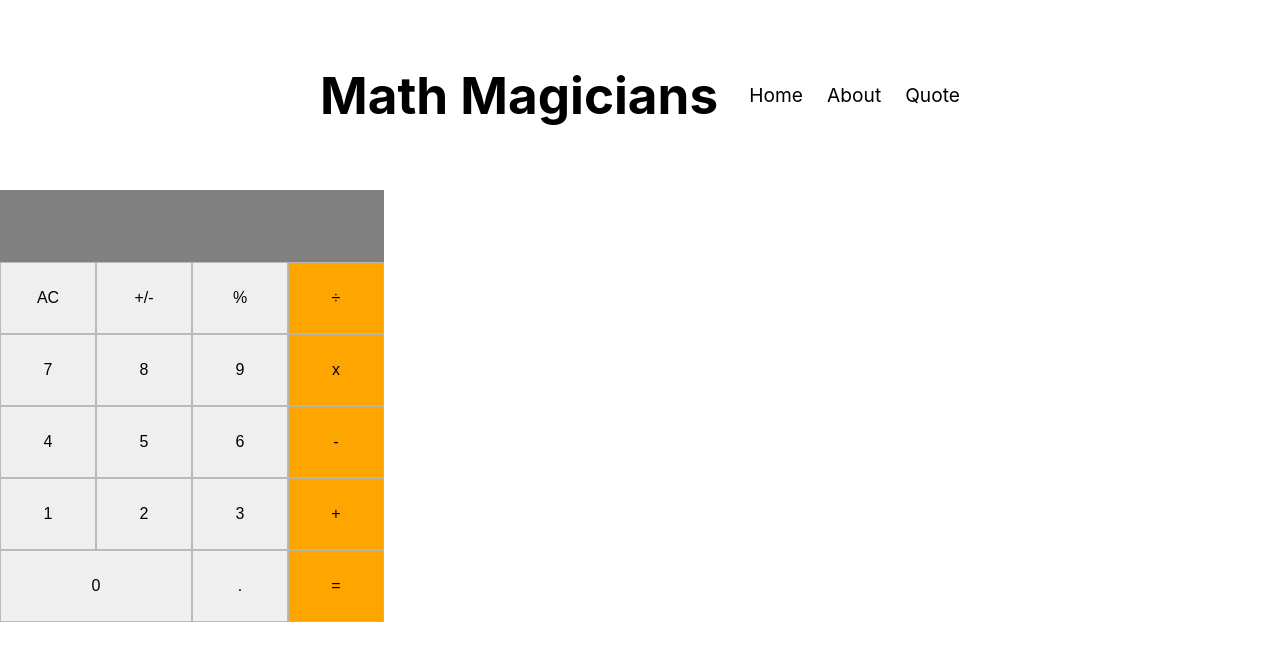
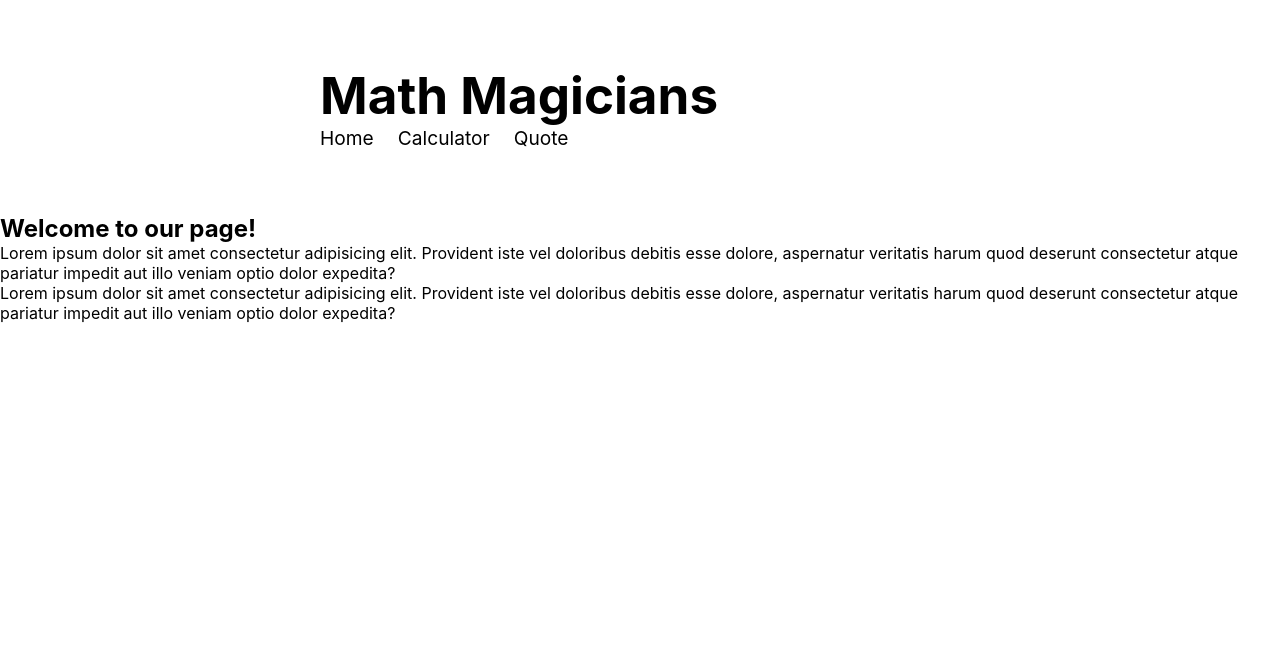
Before and after one commit to leopiresgoss/math-magicians, a React (Create React App) app: page / in a window 1280 px wide. Shown: the top 660 px of the page. Built offline with nearby package versions, Linux system fonts and the light colour scheme.

Commit message:
Add routes and pages

```diff
--- a/src/App.js
+++ b/src/App.js
@@ -1,13 +1,21 @@
 import React from 'react';
-// import { Routes, Route} from 'react-router-dom';
+import { Routes, Route } from 'react-router-dom';
 import './App.css';
-import Calculator from './components/Calculator';
 import Navbar from './components/Navbar';
+import Quote from './pages/Quote';
+import Home from './pages/Home';
+import CalculatorPage from './pages/CalculatorPage';
 
 const App = () => (
   <>
     <Navbar />
-    <Calculator />
+    <div className="container">
+      <Routes>
+        <Route path="/" element={<Home />} />
+        <Route path="/calculator" element={<CalculatorPage />} />
+        <Route path="/quote" element={<Quote />} />
+      </Routes>
+    </div>
   </>
 );
 
--- a/src/components/Navbar.js
+++ b/src/components/Navbar.js
@@ -11,8 +11,8 @@ const Navbar = () => {
     },
     {
       id: 2,
-      path: '/about',
-      text: 'About',
+      path: '/calculator',
+      text: 'Calculator',
     },
     {
       id: 3,
--- /dev/null
+++ b/src/pages/CalculatorPage.js
@@ -0,0 +1,8 @@
+import React from 'react';
+import Calculator from '../components/Calculator';
+
+const CalculatorPage = () => (
+  <Calculator />
+);
+
+export default CalculatorPage;
--- /dev/null
+++ b/src/pages/Home.js
@@ -0,0 +1,19 @@
+import React from 'react';
+
+const Home = () => (
+  <div className="home">
+    <h2>Welcome to our page!</h2>
+    <p>
+      Lorem ipsum dolor sit amet consectetur adipisicing elit. Provident iste
+      vel doloribus debitis esse dolore, aspernatur veritatis harum quod deserunt
+      consectetur atque pariatur impedit aut illo veniam optio dolor expedita?
+    </p>
+    <p>
+      Lorem ipsum dolor sit amet consectetur adipisicing elit. Provident iste
+      vel doloribus debitis esse dolore, aspernatur veritatis harum quod deserunt
+      consectetur atque pariatur impedit aut illo veniam optio dolor expedita?
+    </p>
+  </div>
+);
+
+export default Home;
--- /dev/null
+++ b/src/pages/Quote.js
@@ -0,0 +1,9 @@
+import React from 'react';
+
+const Quote = () => (
+  <div className="quote">
+    <h2>Welcome to our page!</h2>
+  </div>
+);
+
+export default Quote;
```
